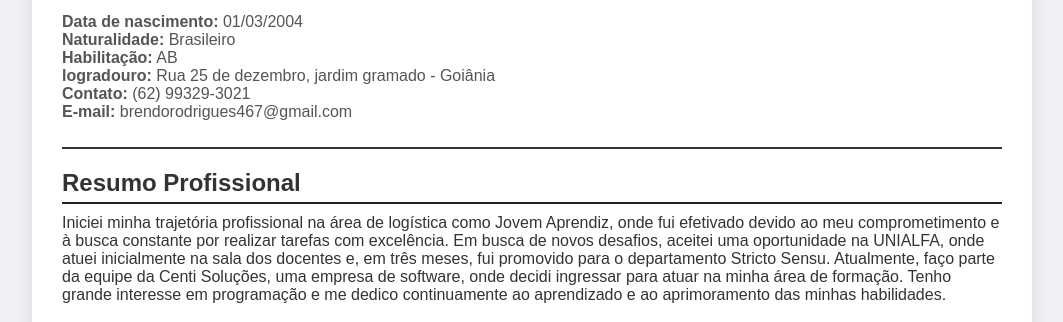
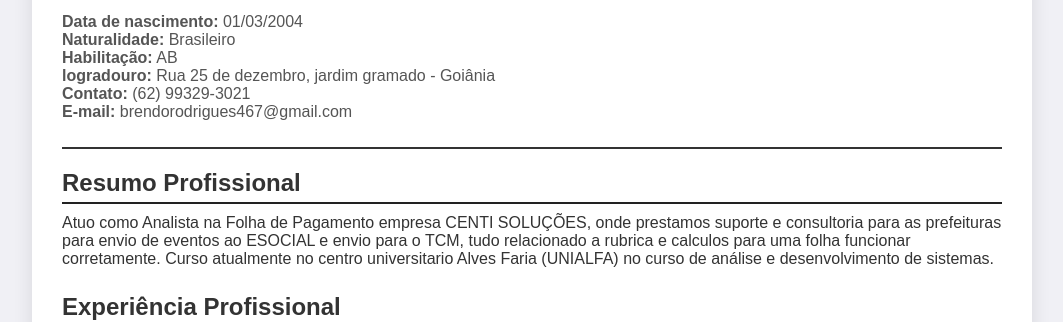
Before and after one commit to brenooki/brendofelipe, a plain HTML site: page index.html in a window 1280 px wide. Shown: the part 515-837 px from the top of the page, without its empty margins (108-1171 px from the left). Drawn offline with Linux system fonts and the light colour scheme.

Commit message:
Update index.html

```diff
--- a/index.html
+++ b/index.html
@@ -19,7 +19,7 @@
 
             <section class="summary">
                 <h2>Resumo Profissional</h2>
-                <p>Iniciei minha trajetória profissional na área de logística como Jovem Aprendiz, onde fui efetivado devido ao meu comprometimento e à busca constante por realizar tarefas com excelência. Em busca de novos desafios, aceitei uma oportunidade na UNIALFA, onde atuei inicialmente na sala dos docentes e, em três meses, fui promovido para o departamento Stricto Sensu. Atualmente, faço parte da equipe da Centi Soluções, uma empresa de software, onde decidi ingressar para atuar na minha área de formação. Tenho grande interesse em programação e me dedico continuamente ao aprendizado e ao aprimoramento das minhas habilidades.</p>
+                <p>Atuo como Analista na Folha de Pagamento empresa CENTI SOLUÇÕES, onde prestamos suporte e consultoria para as prefeituras para envio de eventos ao ESOCIAL e envio para o TCM, tudo relacionado a rubrica e calculos para uma folha funcionar corretamente. Curso atualmente no centro universitario Alves Faria (UNIALFA) no curso de análise e desenvolvimento de sistemas.</p>
             </section>
 
             <section class="experience">
```
